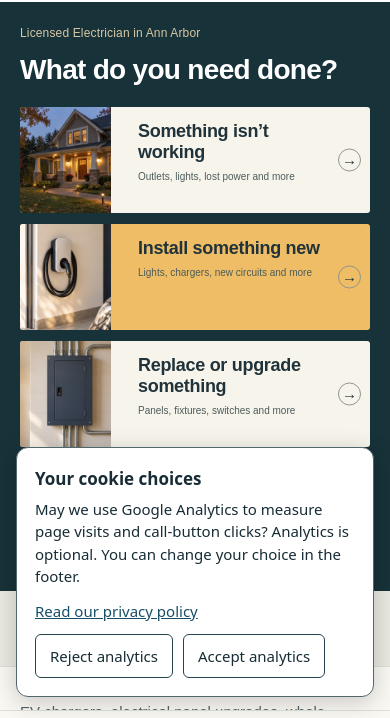
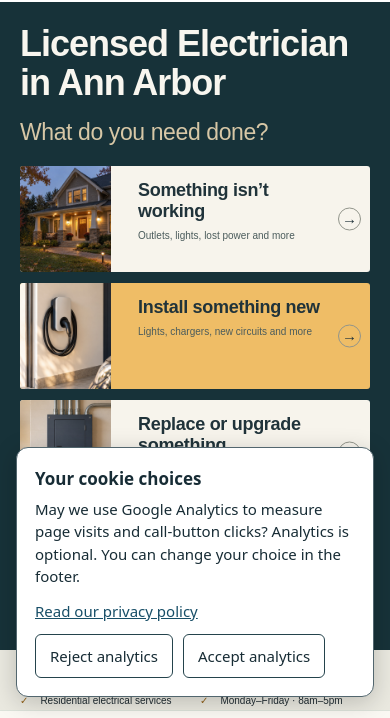
Before and after one commit to masterbrent/bremray_website, a plain HTML site: page index.html in a window 390 px wide. Shown: the part 67-785 px from the top of the page. Drawn offline with Linux system fonts and the light colour scheme.

Commit message:
Make the Ann Arbor electrician headline prominent

```diff
--- a/css/lead-first-home.css
+++ b/css/lead-first-home.css
@@ -7,12 +7,12 @@
 .lead-home .header-row .button.dark{background:#173239;border-radius:2px}
 .lead-home .lead-start{background:#173239;color:#f8f6ef;border:0}
 .lead-first-layout{max-width:1180px;padding-top:30px;padding-bottom:25px}
-.lead-start-context h1{font:500 13px/1.4 "Avenir Next",Arial,sans-serif;color:#d7c7a6;letter-spacing:.15px;margin:0 0 13px}
+.lead-start-context h1{font:650 clamp(36px,4.8vw,56px)/1.08 "Avenir Next",Arial,sans-serif;color:#f8f6ef;letter-spacing:-1.6px;margin:0 0 20px}
 .lead-first-card{padding:0;border:0;border-radius:0;box-shadow:none;background:transparent}
 .lead-first-card .intake-progress{position:absolute;width:1px;height:1px;padding:0;margin:-1px;overflow:hidden;clip-path:inset(50%);white-space:nowrap}
 .lead-first-card .intake-progress-track{display:none}
 .lead-first-card legend,.lead-first-card h2{font-family:"Avenir Next",Arial,sans-serif;font-size:34px;font-weight:500;line-height:1.18;letter-spacing:-.8px;margin:0 0 23px;scroll-margin-top:24px;color:#fff}
-.lead-first-card[data-intake-view="opening"] legend{font-size:38px;font-weight:600;margin-bottom:25px;letter-spacing:-1px}
+.lead-first-card[data-intake-view="opening"] legend{font-size:25px;font-weight:500;margin-bottom:22px;letter-spacing:-.5px;color:#d7c7a6}
 .lead-first-card .intake-help{max-width:650px;font-size:15px;margin-bottom:22px;color:#bdccce}
 .lead-first-card .intake-choices{grid-template-columns:repeat(2,minmax(0,1fr));gap:12px;max-width:900px}
 .lead-first-card .intake-choices-compact{grid-template-columns:repeat(3,minmax(0,1fr));max-width:none}
@@ -80,9 +80,9 @@
  .lead-home .header-row .brand img{width:107px}
  .lead-home .site-header nav{top:69px}
  .lead-first-layout{padding-top:23px;padding-bottom:20px}
- .lead-start-context h1{font-size:12px;margin-bottom:11px}
+ .lead-start-context h1{font-size:36px;letter-spacing:-1px;margin-bottom:16px}
  .lead-first-card legend,.lead-first-card h2{font-size:27px;letter-spacing:-.6px;margin-bottom:20px}
- .lead-first-card[data-intake-view="opening"] legend{font-size:28px;letter-spacing:-.7px;margin-bottom:21px}
+ .lead-first-card[data-intake-view="opening"] legend{font-size:23px;letter-spacing:-.4px;margin-bottom:20px}
  .lead-first-card[data-intake-view="opening"] .intake-choices{grid-template-columns:1fr;gap:11px}
  .lead-first-card .intake-visual-choice{display:grid;grid-template-columns:91px minmax(0,1fr);align-items:stretch}
  .intake-choice-image{height:100%;min-height:106px;width:91px}
```
